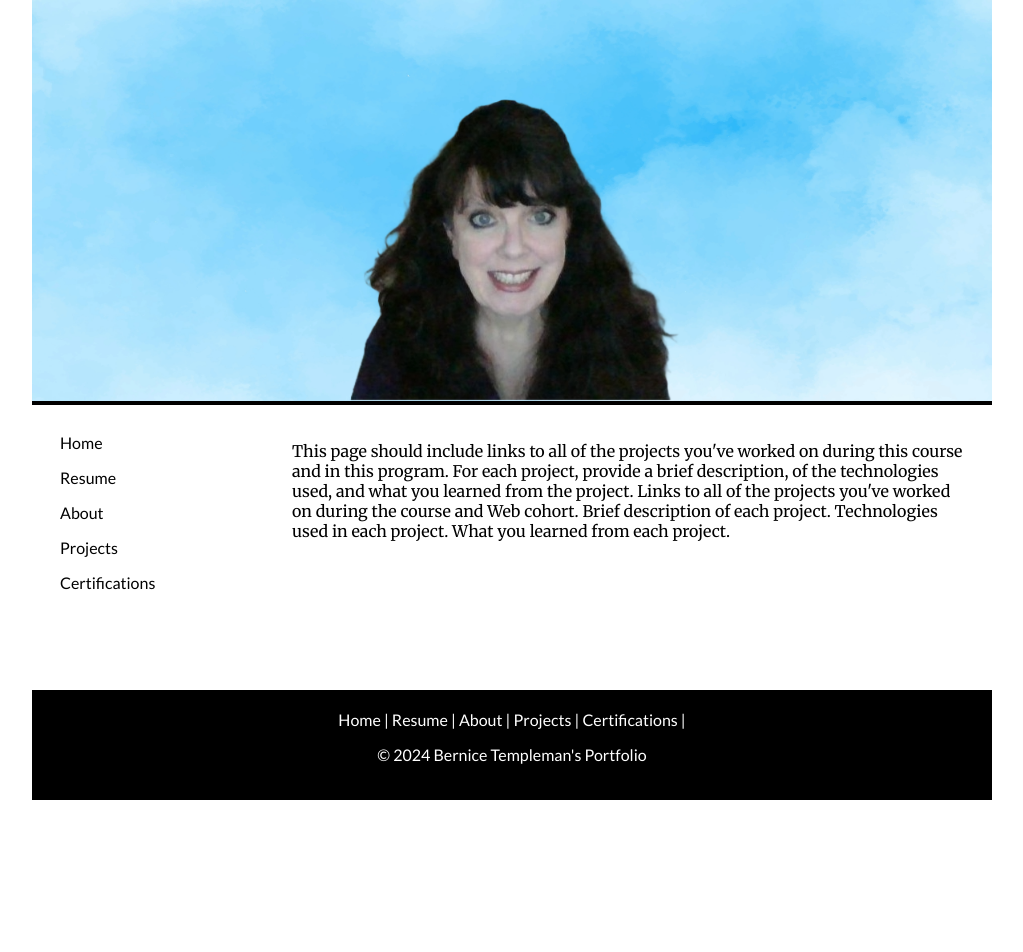
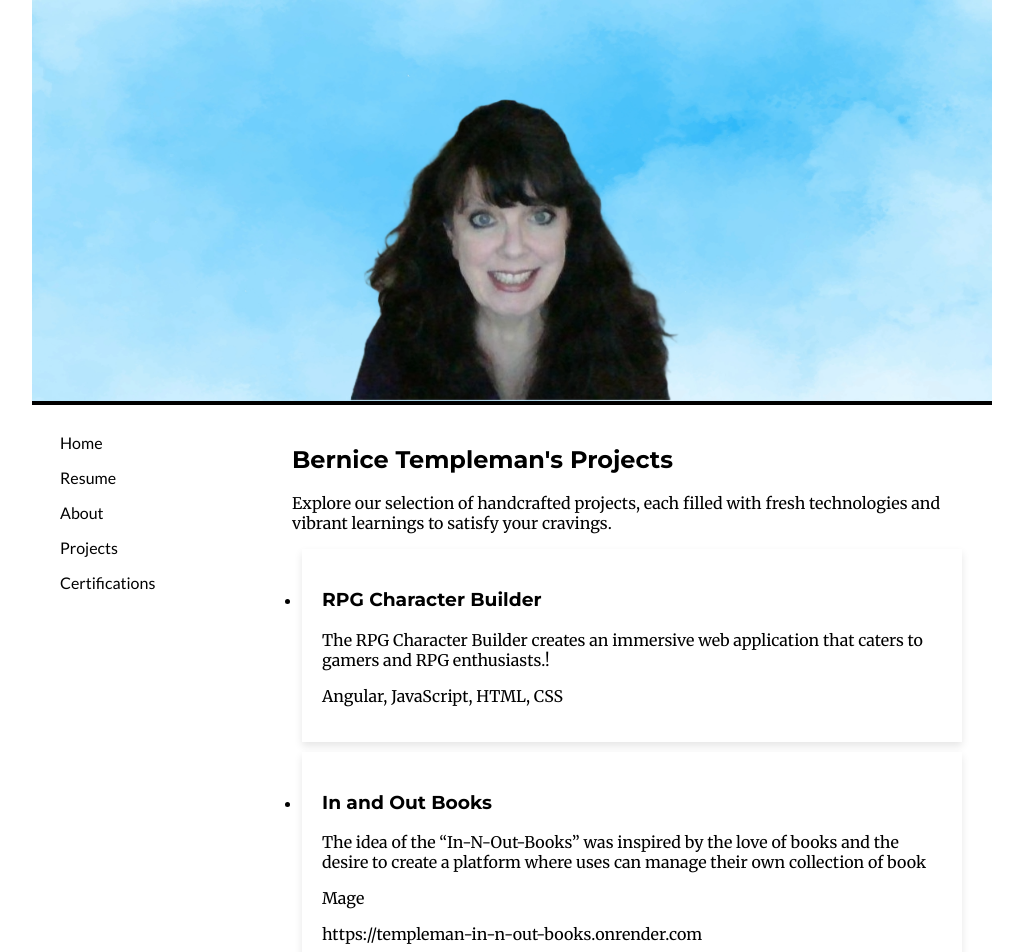
Before and after one commit to bernicetempleman1/portfolio, an Angular app: page /projects in a window 1280 px wide. Shown: the top 952 px of the page, without its empty margins (128-1151 px from the left). Before the commit the page ends 800 px from the top, so only its background shows below. Built offline with nearby package versions, Linux system fonts and the light colour scheme.

Commit message:
update week 8 portfolio commit

```diff
--- a/src/app/projects/projects.component.ts
+++ b/src/app/projects/projects.component.ts
@@ -1,23 +1,146 @@
+export interface ProjectItem {
+  name: string;
+  description: string;
+  technologies: string;
+  learned: string;
+  link: string;
+}
+
+import { CommonModule } from '@angular/common';
+import { CommaExpr, Comment, compileNgModule } from '@angular/compiler';
 import { Component } from '@angular/core';
 
 @Component({
   selector: 'app-projects',
   standalone: true,
-  imports: [],
+  imports: [CommonModule],
   template: `
-    <p>
-
-    This page should include links to all of the projects you've worked on during this course and in this program.
-    For each project, provide a brief description,
-    of the technologies used, and what you learned from the project.
-    Links to all of the projects you've worked on during the course and Web cohort.
-    Brief description of each project.
-    Technologies used in each project.
-    What you learned from each project.
-    </p>
+    <div>
+      <h1>Bernice Templeman's Projects</h1>
+      <p>
+        Explore our selection of handcrafted projects, each filled with fresh
+        technologies and vibrant learnings to satisfy your cravings.
+      </p>
+      <ul class="players-container">
+        @for (item of projects; track item) {
+        <li class="projects-item">
+          <div class="card">
+            <h3>{{ item.name }}</h3>
+            <p>{{ item.description }}</p>
+            <p>{{ item.technologies }}</p>
+            <p>{{ item.learned }}</p>
+            <p>{{ item.link }}</p>
+          </div>
+        </li>
+        }
+      </ul>
+    </div>
   `,
-  styles: ``
+  styles: [
+    `
+      .projects-container {
+        display: flex;
+        flex-wrap: wrap;
+        list-style-type: none;
+        padding: 0;
+      }
+      .projects-item {
+        flex: 0 1 calc(33.33% - 20px);
+        margin: 10px;
+        box-shadow: 0 4px 8px rgba(0, 0, 0, 0.1);
+      }
+      .card {
+        padding: 20px;
+        background-color: white;
+      }
+    `,
+  ],
 })
 export class ProjectsComponent {
+  projects: ProjectItem[];
 
+  constructor() {
+    this.projects = [
+      {
+        name: 'RPG Character Builder',
+        description:
+          'The RPG Character Builder creates an immersive web application that caters to gamers and RPG enthusiasts.!',
+        technologies: 'Angular, JavaScript, HTML, CSS',
+        learned: '',
+        link: '',
+      },
+      {
+        name: 'In and Out Books',
+        description:
+          'The idea of the “In-N-Out-Books” was inspired by the love of books and the desire to create a platform where uses can manage their own collection of book',
+        technologies: 'Mage',
+        learned: '',
+        link: 'https://templeman-in-n-out-books.onrender.com',
+      },
+      {
+        name: 'BioSite',
+        description:
+          'GitHub BioSite Portfolio',
+        technologies: 'HTML, CSS',
+        learned: '',
+        link: 'https://bernicetempleman1.github.io/bioSite/',
+      },
+      {
+        name: 'WhatABook',
+        description:
+          '',
+        technologies: 'Mage',
+        learned: 'Eternal',
+        link: 'https://github.com/bernicetempleman1/web-335/',
+      },
+      {
+        name: '',
+        description:
+          '',
+        technologies: '',
+        learned: '',
+        link: '',
+      },
+      {
+        name: '',
+        description:
+          '',
+        technologies: '',
+        learned: '',
+        link: '',
+      },
+      {
+        name: '',
+        description:
+          '',
+        technologies: '',
+        learned: '',
+        link: '',
+      },
+      {
+        name: '',
+        description:
+          '',
+        technologies: '',
+        learned: '',
+        link: '',
+      },
+      {
+        name: '',
+        description:
+          '',
+        technologies: '',
+        learned: '',
+        link: '',
+      },
+      {
+        name: '',
+        description:
+          '',
+        technologies: '',
+        learned: '',
+        link: '',
+      },
+    ];
+  }
 }
```
Also changed, not shown: 2 other files (tests, documents, lock files or other folders).
